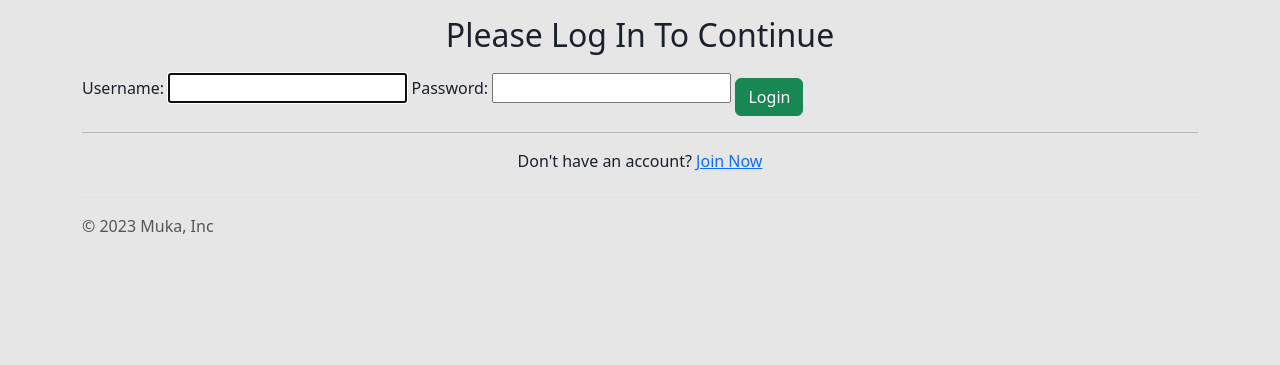
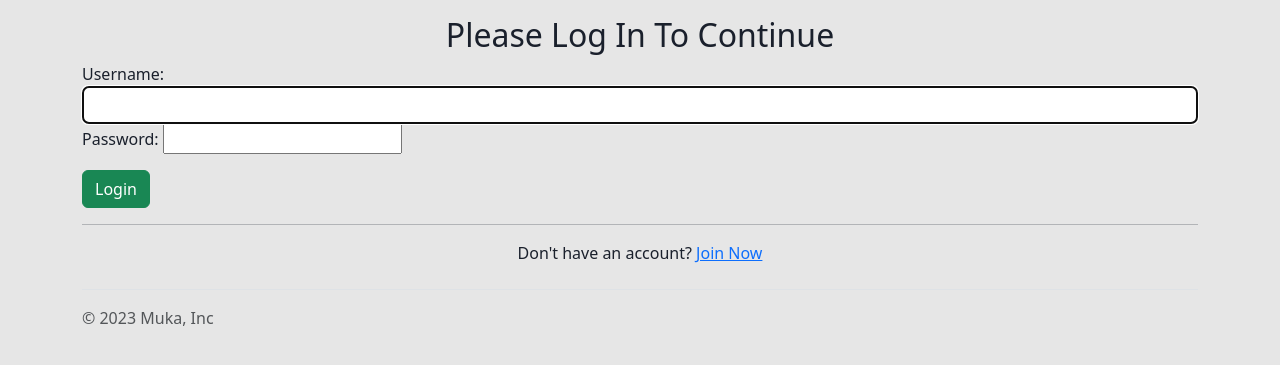
Before and after one commit to Muka-is-home/api, a Django app: page /muka/login in a window 1280 px wide. Shown: the part 57-422 px from the top of the page. Run offline with Django 4.2, Linux system fonts and the light colour scheme; parts of the project's set-up code (start-up, migrations or seed data) failed here and were passed over.

Commit message:
form styles

```diff
--- a/templates/adminapp/login.html
+++ b/templates/adminapp/login.html
@@ -1,10 +1,11 @@
 {% extends "adminapp/base/index.html" %}
 
 {%block content%}
-<div class="container">
+<div class="container login-form">
     <form method="post" novalidate>
         {% csrf_token %}
         <h2 class="text-center mt-3">Please Log In To Continue</h2>
+        <div class="login-form">
             {% if messages %}
                 <div class="messages">
                     {% for message in messages %}
@@ -23,7 +24,7 @@
                     <small>{{ field.errors|striptags }}</small>
                 {% endif %}
             {% endfor %}
-
+        </div>
         <input type="submit" value="Login" class="btn btn-success mt-3">
         <hr>
         <p class="text-center">Don't have an account? <a href="{% url 'signup' %}">Join Now</a></p>
--- a/templates/adminapp/styles/main.css
+++ b/templates/adminapp/styles/main.css
@@ -80,3 +80,25 @@ body {
     text-align: center;
     vertical-align: middle;
 }
+
+.login-form {
+    disply: flex;
+    flex-direction: column;
+}
+.login-form input[type=text] {
+    display: block;
+    width: 100%;
+    padding: 0.375rem 0.75rem;
+    font-size: 1rem;
+    font-weight: 400;
+    line-height: 1.5;
+    color: var(--bs-body-color);
+    -webkit-appearance: none;
+    -moz-appearance: none;
+    appearance: none;
+    background-color: white;
+    background-clip: padding-box;
+    border: 1px solid gray;
+    border-radius: var(--bs-border-radius);
+    transition: border-color .15s ease-in-out,box-shadow .15s ease-in-out;
+}
```
Lines whose indentation alone changed are shown as unchanged.
